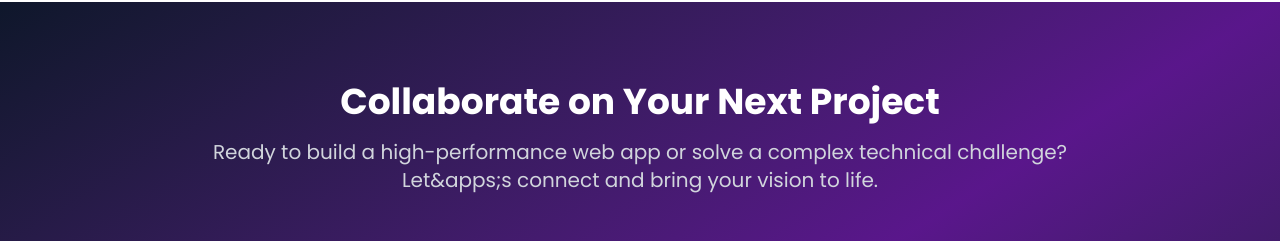
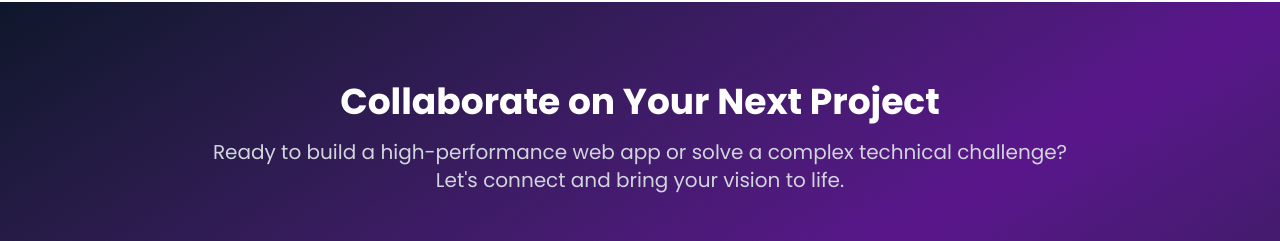
Before and after one commit to kisibokevin/portfolio, a Next.js app: page / in a window 1280 px wide. Shown: the part 3320-3561 px from the top of the page. Built offline with nearby package versions, Linux system fonts and the light colour scheme.

Commit message:
Update Contact.tsx
lint error fix

```diff
--- a/components/Contact.tsx
+++ b/components/Contact.tsx
@@ -8,7 +8,7 @@ const Contact = () => {
             <div className="max-w-4xl mx-auto text-center">
                 <h2 className="text-4xl font-bold text-white dark:text-gray-100 mb-4">Collaborate on Your Next Project</h2>
                 <p className="text-lg md:text-xl text-gray-300 dark:text-gray-200 mb-12">
-                    Ready to build a high-performance web app or solve a complex technical challenge? Let&apps;s connect and bring your vision to life.
+                    Ready to build a high-performance web app or solve a complex technical challenge? Let&apos;s connect and bring your vision to life.
                 </p>
 
                 <div className="grid md:grid-cols-2 gap-8">
```
